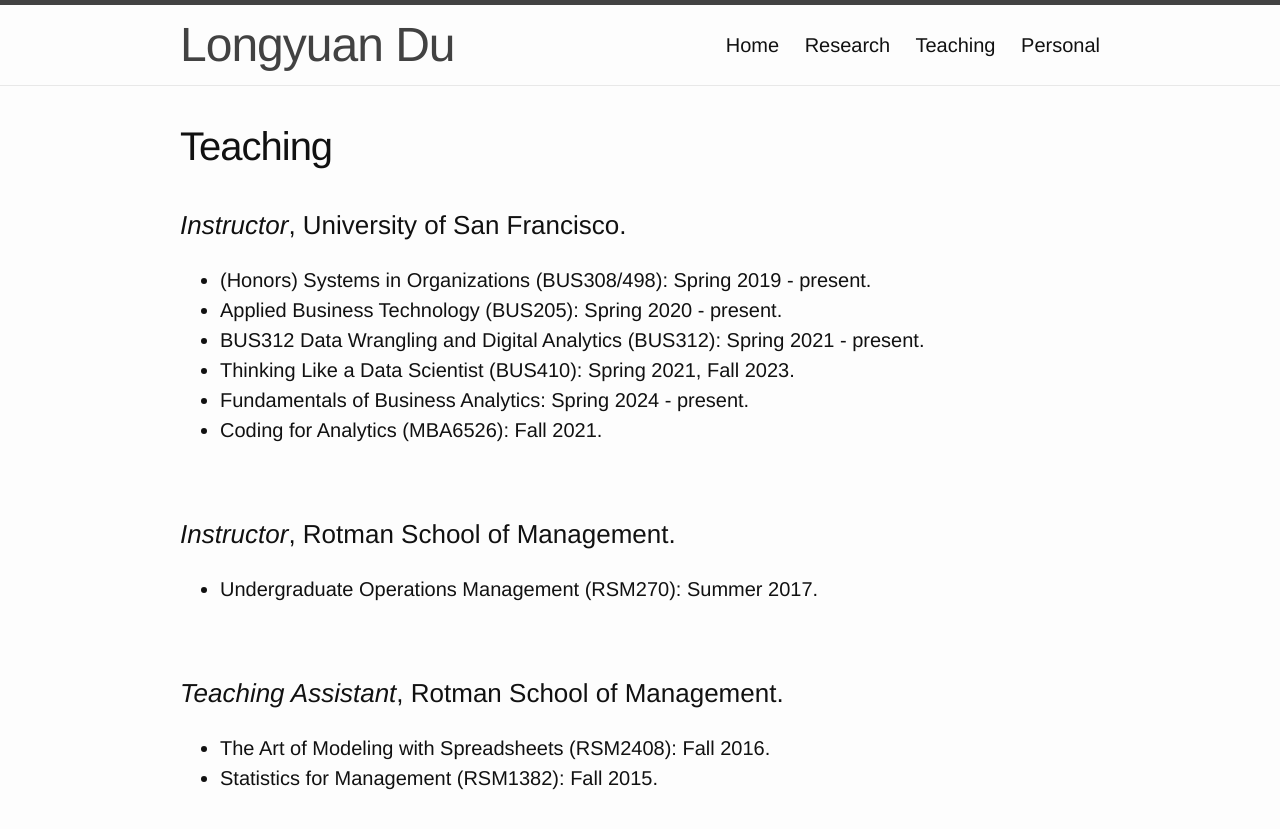
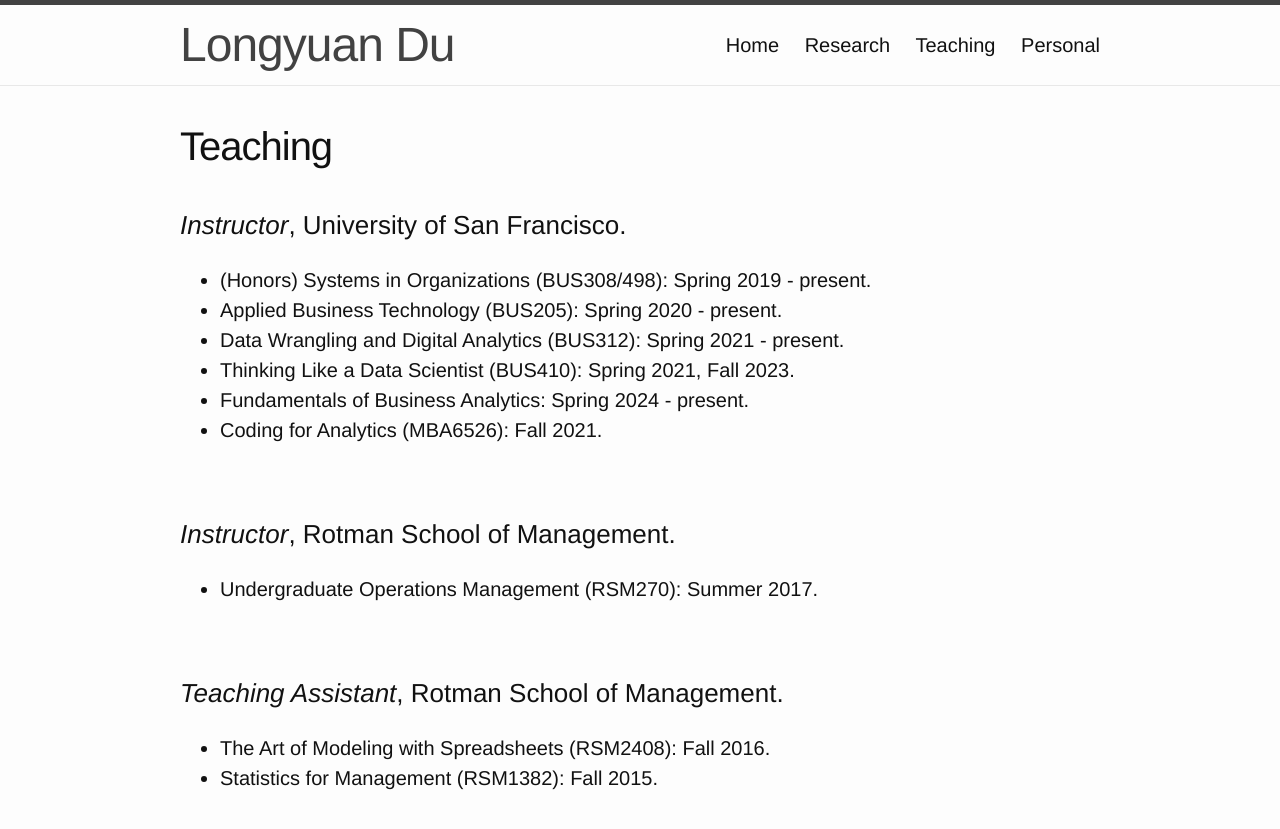
Before and after one commit to LongyuanDu/academic, a Jekyll site: the page built from Teaching.md, in a window 1280 px wide. Shown: the top 829 px of the page. Built offline with Jekyll 4.4.1, drawn with Linux system fonts in a browser that asks for light colours.

Commit message:
Update Teaching.md

```diff
--- a/Teaching.md
+++ b/Teaching.md
@@ -8,8 +8,8 @@ permalink: /teaching/
 ### *Instructor*, University of San Francisco.
 
 * (Honors) Systems in Organizations (BUS308/498): Spring 2019 - present.
-* Applied Business Technology (BUS205): Spring 2020 - present.
-* BUS312 Data Wrangling and Digital Analytics (BUS312): Spring 2021 - present.
+*  Applied Business Technology (BUS205): Spring 2020 - present.
+*  Data Wrangling and Digital Analytics (BUS312): Spring 2021 - present.
 *  Thinking Like a Data Scientist (BUS410): Spring 2021, Fall 2023.
 *  Fundamentals of Business Analytics: Spring 2024 - present.
 *  Coding for Analytics (MBA6526): Fall 2021.
```
